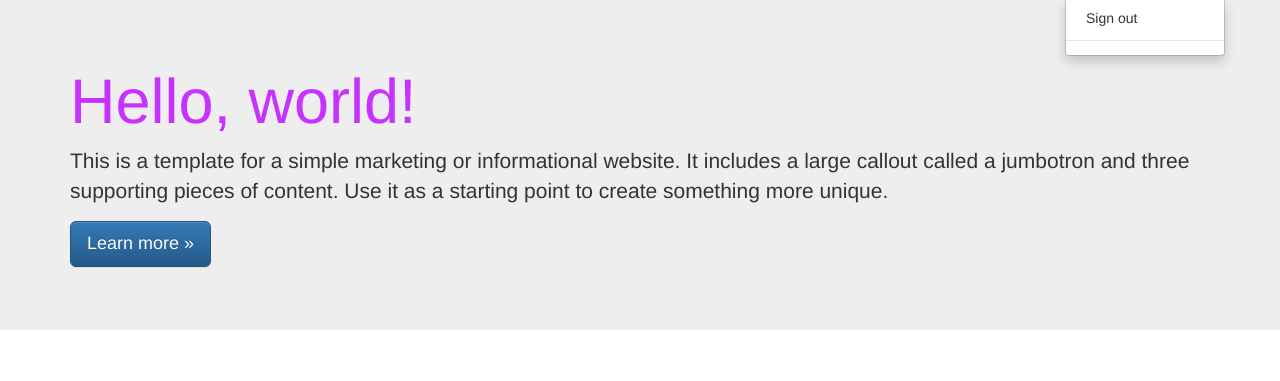
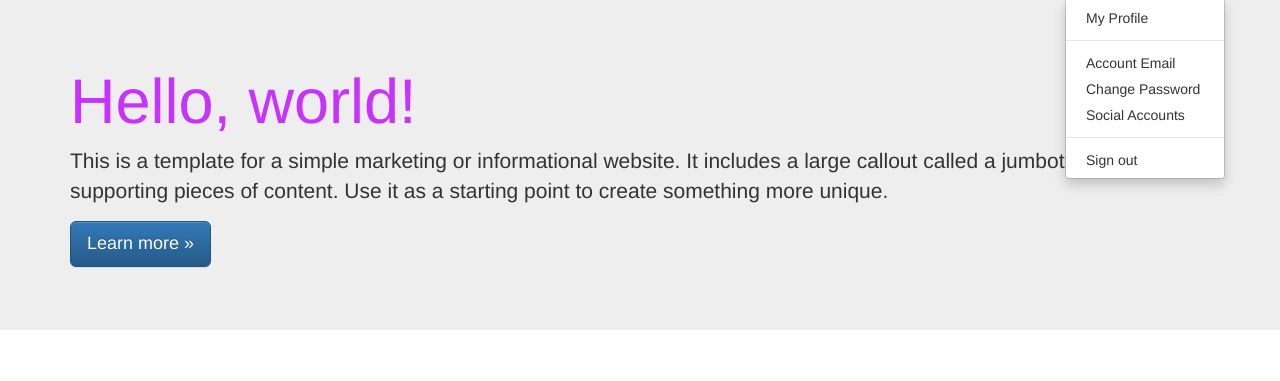
Before and after one commit to swpease/Flavify, a Django app: page / in a window 1280 px wide, after a click that opens the changed part. Shown: the part 51-432 px from the top of the page. Run offline with Django 3.2, Linux system fonts and the light colour scheme; the visitor is signed in with stand-in values (Sample User, id 1); some libraries are stand-ins or nearby versions.

Commit message:
extended dropdown user menu

```diff
--- a/flavify/templates/base.html
+++ b/flavify/templates/base.html
@@ -58,9 +58,22 @@
                 </a>
                 <ul class="dropdown-menu" aria-labelledby="user-dropdown">
                   <li>
+                    <a href="#">My Profile</a>
+                  </li>
+                  <li role="separator" class="divider"></li>
+                  <li>
+                    <a href="/accounts/email">Account Email</a>
+                  </li>
+                  <li>
+                    <a href="/accounts/password/change">Change Password</a>
+                  </li>
+                  <li>
+                    <a href="/accounts/social/connections">Social Accounts</a>
+                  </li>
+                  <li role="separator" class="divider"></li>
+                  <li>
                     <a href="/accounts/logout/">Sign out</a>
                   </li>
-                  <li role="separator" class="divider"></li>
                 </ul>
               </li>
             </ul>
```
